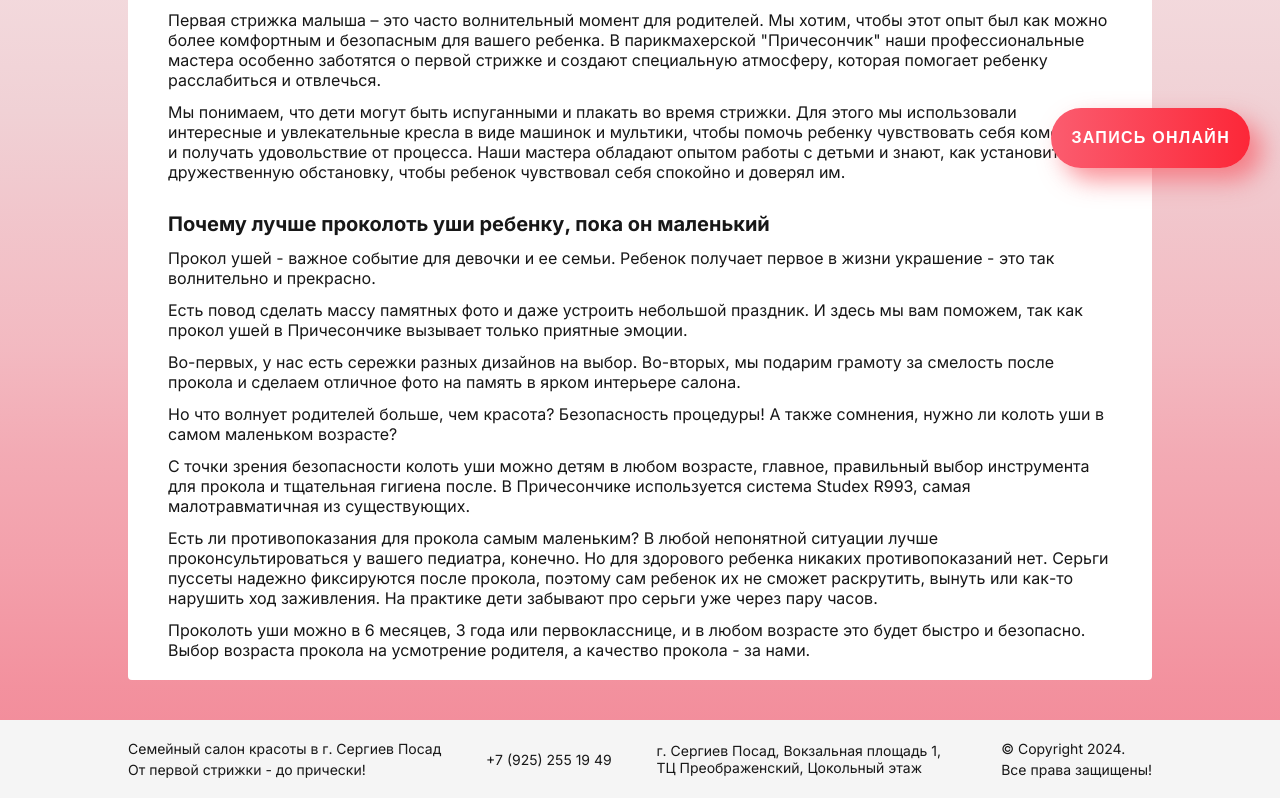
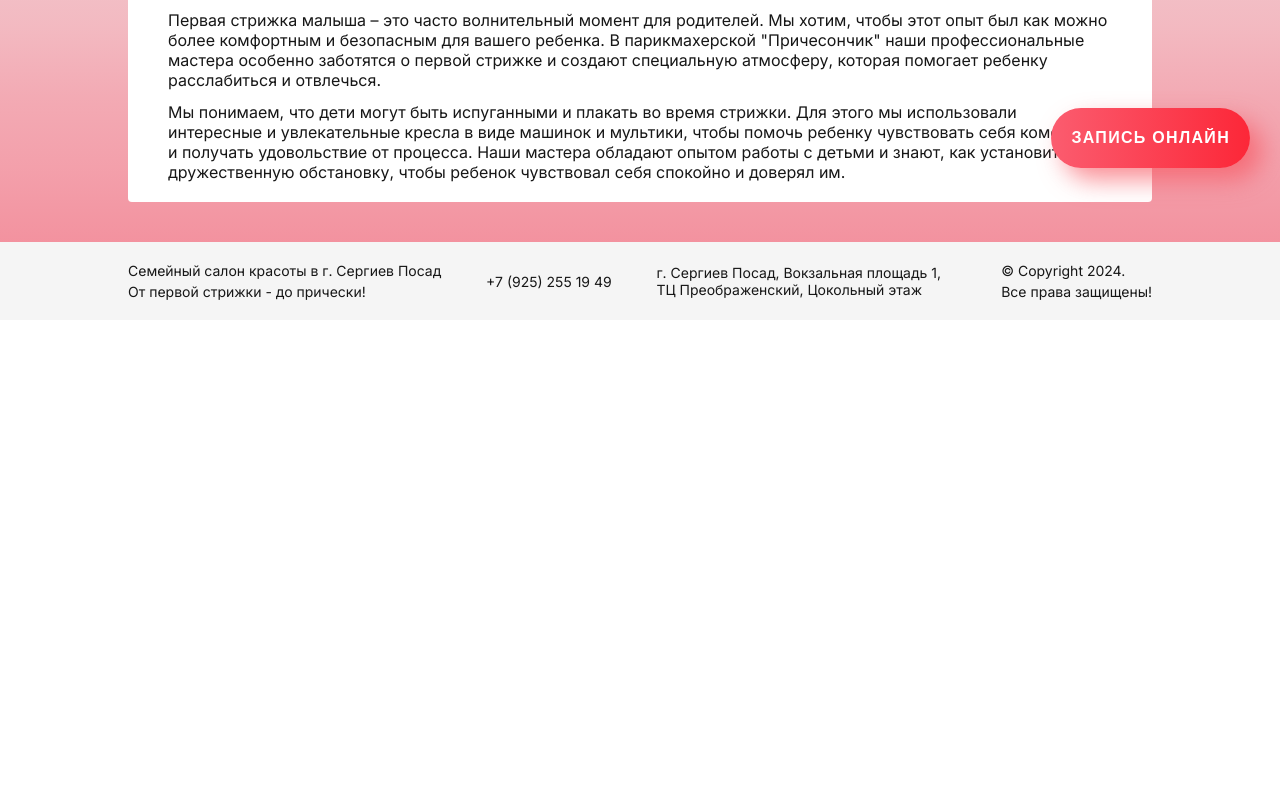
Before and after one commit to MichaelStavrov/prichesonchik, a Next.js app: page /useful in a window 1280 px wide. Shown: the part 572-1370 px from the top of the page. After the commit the page ends 892 px from the top, so only its background shows below. Built offline with nearby package versions, Linux system fonts and the light colour scheme; a web font is replaced by a local one; what @ant-design/nextjs-registry would draw is missing.

Commit message:
убрал проколы

```diff
--- a/src/app/layout.tsx
+++ b/src/app/layout.tsx
@@ -31,7 +31,7 @@ const inter = Inter({ subsets: ['cyrillic'] });
 export const metadata: Metadata = {
   title: 'Семейная парикмахерская Причесончик Сергиев Посад',
   description:
-    'детский, семейный, салон красоты, стрижки детей, прокол ушей, мужские стрижки, женские стрижки, окрашивание',
+    'детский, семейный, салон красоты, стрижки детей, мужские стрижки, женские стрижки, окрашивание',
 };
 
 const theme: ThemeConfig = {
@@ -50,7 +50,6 @@ export enum SERVICES_ID {
   MENS = 'mens',
   WOMANS = 'womans',
   COLORING = 'coloring',
-  PIERCING = 'piercing',
   AQUAGRIM = 'aquagrim',
   MANICURE = 'manicure',
   BROWS = 'brows',
@@ -60,7 +59,6 @@ const services = [
   { name: 'Детские стрижки', id: SERVICES_ID.GIRLS },
   { name: 'Взрослые стрижки', id: SERVICES_ID.MENS },
   { name: 'Окрашивание', id: SERVICES_ID.COLORING },
-  { name: 'Прокол ушей', id: SERVICES_ID.PIERCING },
   // { name: 'Брови', id: SERVICES_ID.BROWS },
   // { name: 'Аквагрим', id: SERVICES_ID.AQUAGRIM },
   // { name: 'Маникюр', id: SERVICES_ID.MANICURE },
--- a/src/app/useful/page.tsx
+++ b/src/app/useful/page.tsx
@@ -37,52 +37,6 @@ const UsefulPage = () => {
         </div>
       ),
     },
-    {
-      title: 'Почему лучше проколоть уши ребенку, пока он маленький',
-      description: (
-        <div className={styles.usefulListItemDesc}>
-          <p>
-            Прокол ушей - важное событие для девочки и ее семьи. Ребенок
-            получает первое в жизни украшение - это так волнительно и прекрасно.
-          </p>
-          <p>
-            Есть повод сделать массу памятных фото и даже устроить небольшой
-            праздник. И здесь мы вам поможем, так как прокол ушей в Причесончике
-            вызывает только приятные эмоции.
-          </p>
-          <p>
-            Во-первых, у нас есть сережки разных дизайнов на выбор. Во-вторых,
-            мы подарим грамоту за смелость после прокола и сделаем отличное фото
-            на память в ярком интерьере салона.
-          </p>
-          <p>
-            Но что волнует родителей больше, чем красота? Безопасность
-            процедуры! А также сомнения, нужно ли колоть уши в самом маленьком
-            возрасте?
-          </p>
-          <p>
-            С точки зрения безопасности колоть уши можно детям в любом возрасте,
-            главное, правильный выбор инструмента для прокола и тщательная
-            гигиена после. В Причесончике используется система Studex R993,
-            самая малотравматичная из существующих.
-          </p>
-          <p>
-            Есть ли противопоказания для прокола самым маленьким? В любой
-            непонятной ситуации лучше проконсультироваться у вашего педиатра,
-            конечно. Но для здорового ребенка никаких противопоказаний нет.
-            Серьги пуссеты надежно фиксируются после прокола, поэтому сам
-            ребенок их не сможет раскрутить, вынуть или как-то нарушить ход
-            заживления. На практике дети забывают про серьги уже через пару
-            часов.
-          </p>
-          <p>
-            Проколоть уши можно в 6 месяцев, 3 года или первокласснице, и в
-            любом возрасте это будет быстро и безопасно. Выбор возраста прокола
-            на усмотрение родителя, а качество прокола - за нами.
-          </p>
-        </div>
-      ),
-    },
   ];
 
   return (
@@ -96,7 +50,7 @@ const UsefulPage = () => {
         />
       </Head>
       <div className={styles.container}>
-        <h1 className={styles.title}> Полезная информация</h1>
+        <h1 className={styles.title}>Полезная информация</h1>
         <ul className={styles.usefulList}>
           {usefulItems.map(({ title, description }) => (
             <li className={styles.usefulListItem} key={title}>
```
Also changed, not shown: src/app/services/page.tsx (+0 -56 lines).
